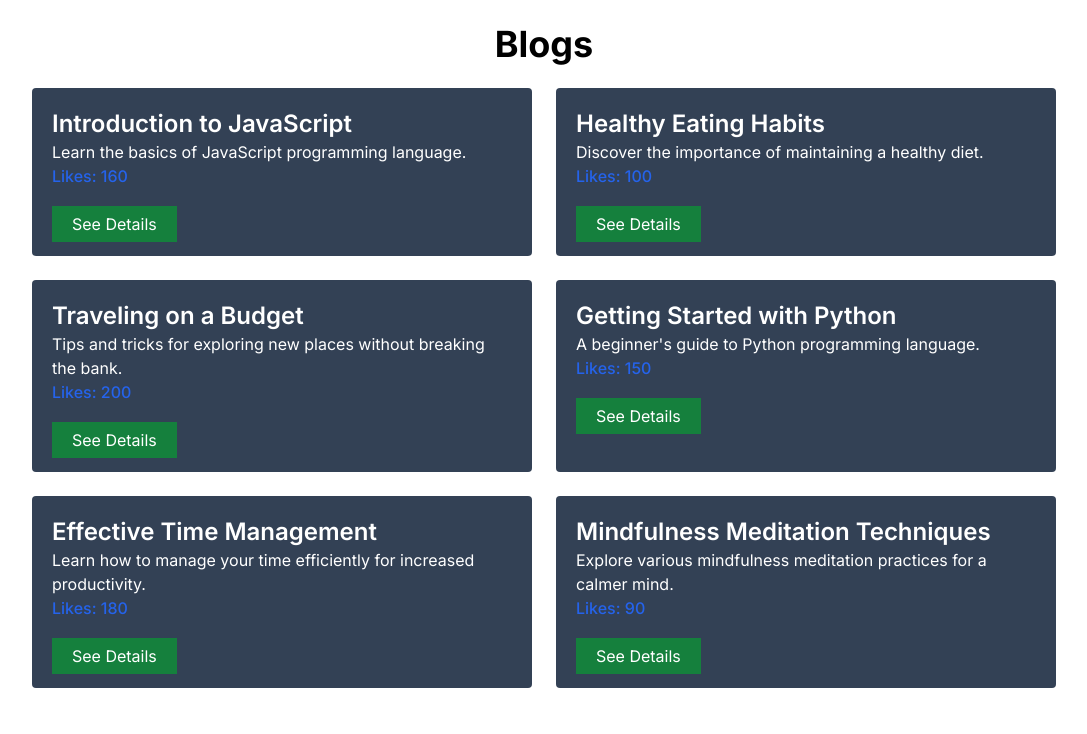
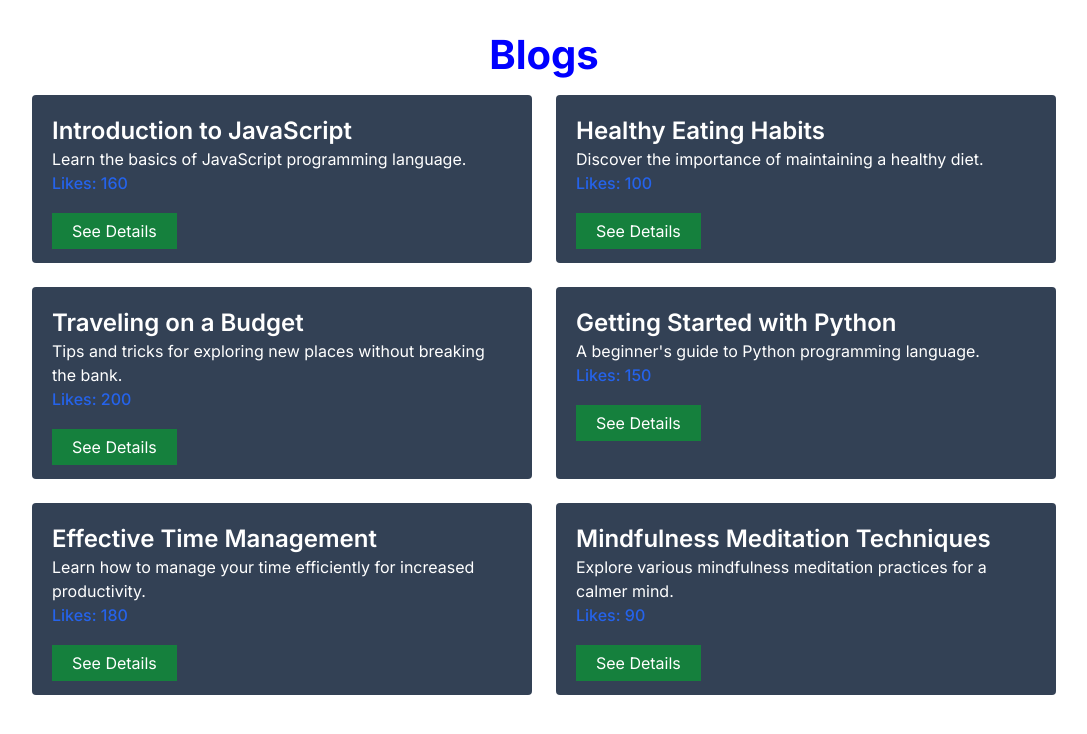
Before and after one commit to imtiazsakib15/explore-nextjs, a Next.js app: page /blogs in a window 1280 px wide. Shown: the top 734 px of the page, without its empty margins (96-1183 px from the left). Built offline with nearby package versions, Linux system fonts and the light colour scheme; data requests are answered from the project's data file.

Commit message:
CSS module used

```diff
--- /dev/null
+++ b/src/app/blogs/blogs.module.css
@@ -0,0 +1,8 @@
+.header_text {
+    color: blue;
+    font-size: 40px;
+    font-weight: 700;
+    text-align: center;
+    padding-top: 25px;
+    padding-bottom: 10px;
+}
--- a/src/app/blogs/page.js
+++ b/src/app/blogs/page.js
@@ -1,4 +1,5 @@
 import Link from "next/link";
+import styles from "./blogs.module.css";
 
 export const metadata = {
   title: "Blogs",
@@ -22,7 +23,7 @@ const BlogPage = async () => {
 
   return (
     <div className="max-w-5xl mx-auto">
-      <h1 className="text-4xl font-bold text-center py-6">Blogs</h1>
+      <h1 className={styles.header_text}>Blogs</h1>
       <div className="grid sm:grid-cols-2 gap-6">
         {blogs?.map((blog) => (
           <div className="bg-slate-700 rounded p-5 text-white" key={blog.id}>
--- a/src/components/Counter/Users/Users.js
+++ b/src/components/Counter/Users/Users.js
@@ -1,7 +1,7 @@
 "use client";
 
-import Link from "next/link";
 import { useEffect, useState } from "react";
+import styles from "./users.module.css";
 
 const Users = () => {
   const [users, setUsers] = useState([]);
@@ -13,9 +13,7 @@ const Users = () => {
 
   return (
     <div className="max-w-5xl mx-auto">
-      <h1 className="text-4xl font-bold text-center py-6">
-        Total User = {users.length}
-      </h1>
+      <h1 className={styles.header_text}>Total User = {users.length}</h1>
       <div className="grid sm:grid-cols-2 gap-6">
         {users?.map((user) => (
           <div className="bg-slate-700 rounded p-5 text-white" key={user.id}>
--- /dev/null
+++ b/src/components/Counter/Users/users.module.css
@@ -0,0 +1,8 @@
+.header_text {
+    color: green;
+    font-size: 40px;
+    font-weight: 700;
+    text-align: center;
+    padding-top: 25px;
+    padding-bottom: 10px;
+}
```
